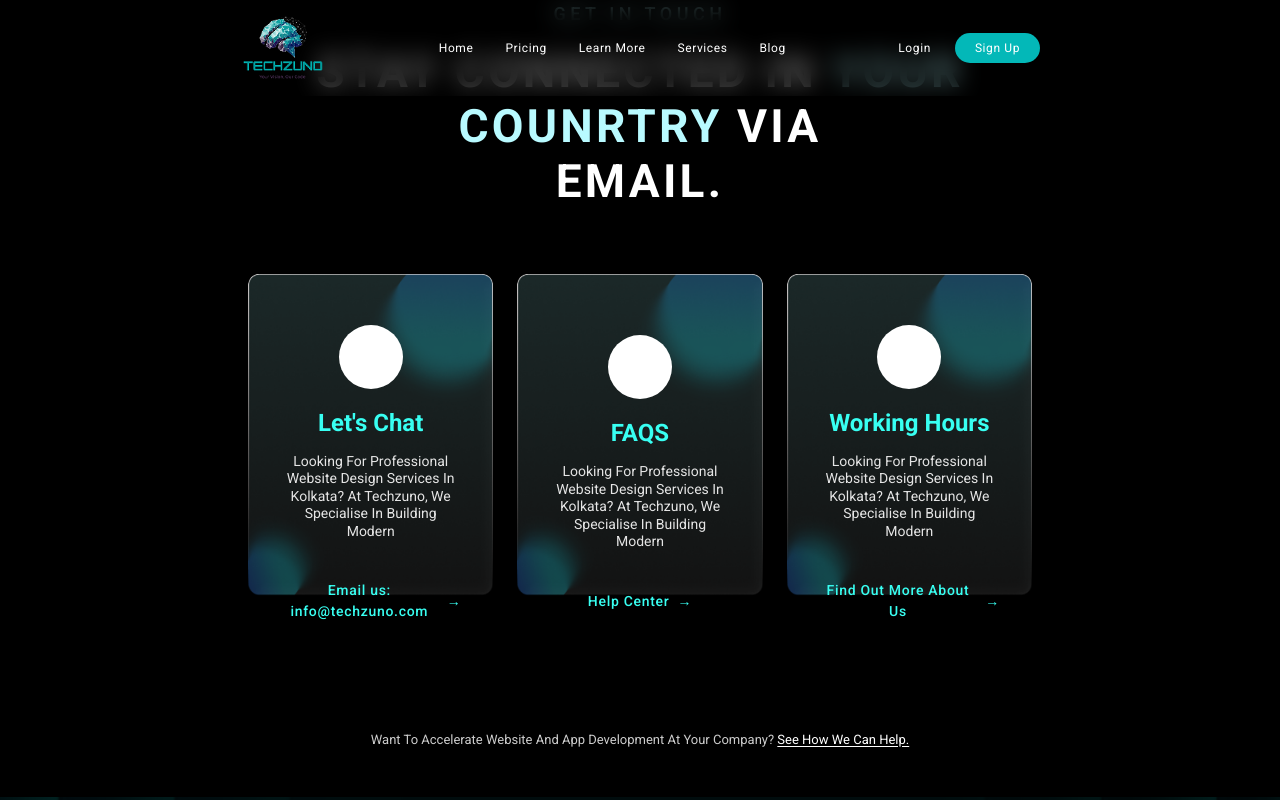
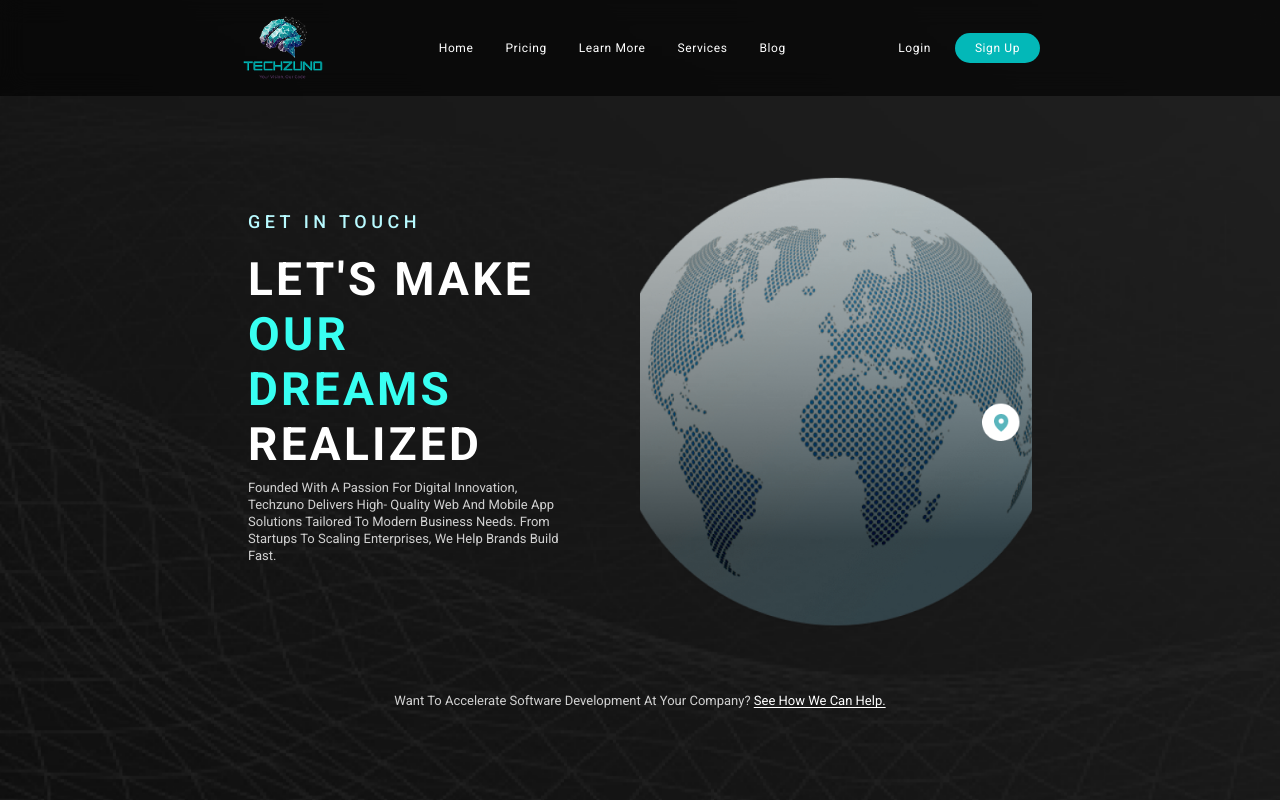
Before and after one commit to Shubhojit111/Techzuno, a Next.js app in the folder client/: page /contact in a window 1280 px wide. Shown: the top 800 px of the page. Built offline with nearby package versions, Linux system fonts and the light colour scheme; some icons are missing.

Commit message:
Contact Page added full resonsive

```diff
--- a/client/app/contact/page.jsx
+++ b/client/app/contact/page.jsx
@@ -11,9 +11,10 @@ export const metadata = {
 export default function ContactPage() {
   return (
     <main className="flex flex-col bg-black min-h-screen">
-      {/* <ContactHero />
+      {/*
+      */}
+      <ContactHero />
       <ContactFormSection />
-      */}
       <ContactServices />
       <CTA />
     </main>
```
